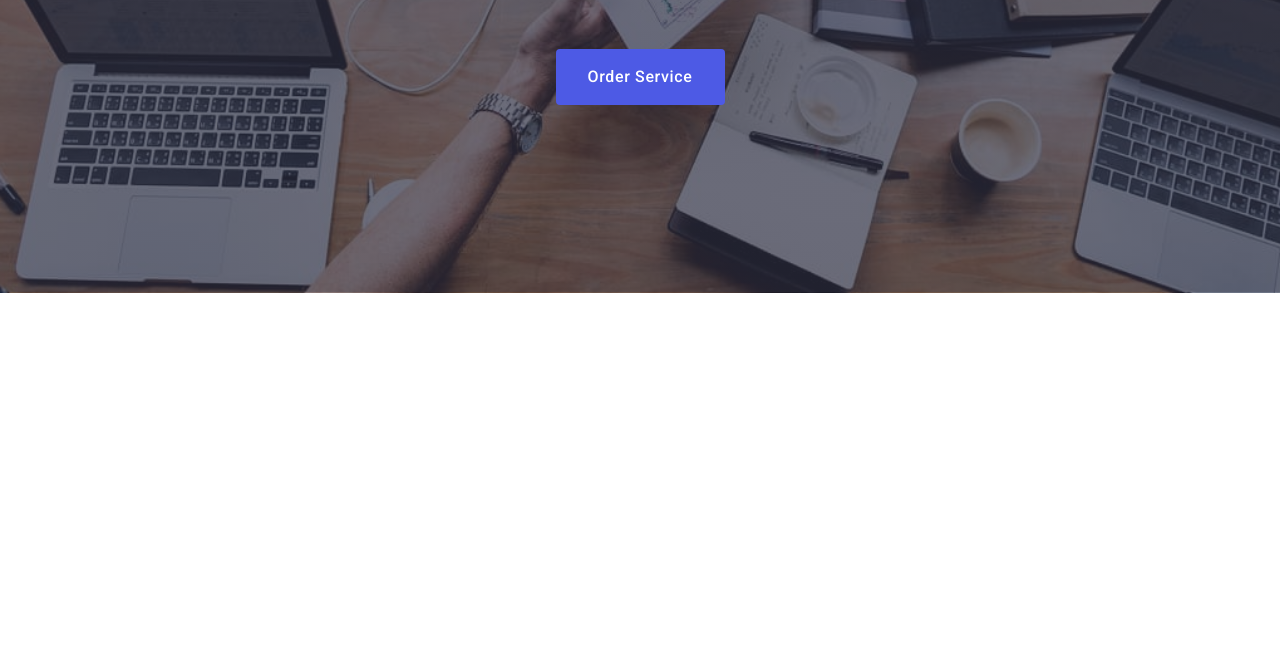
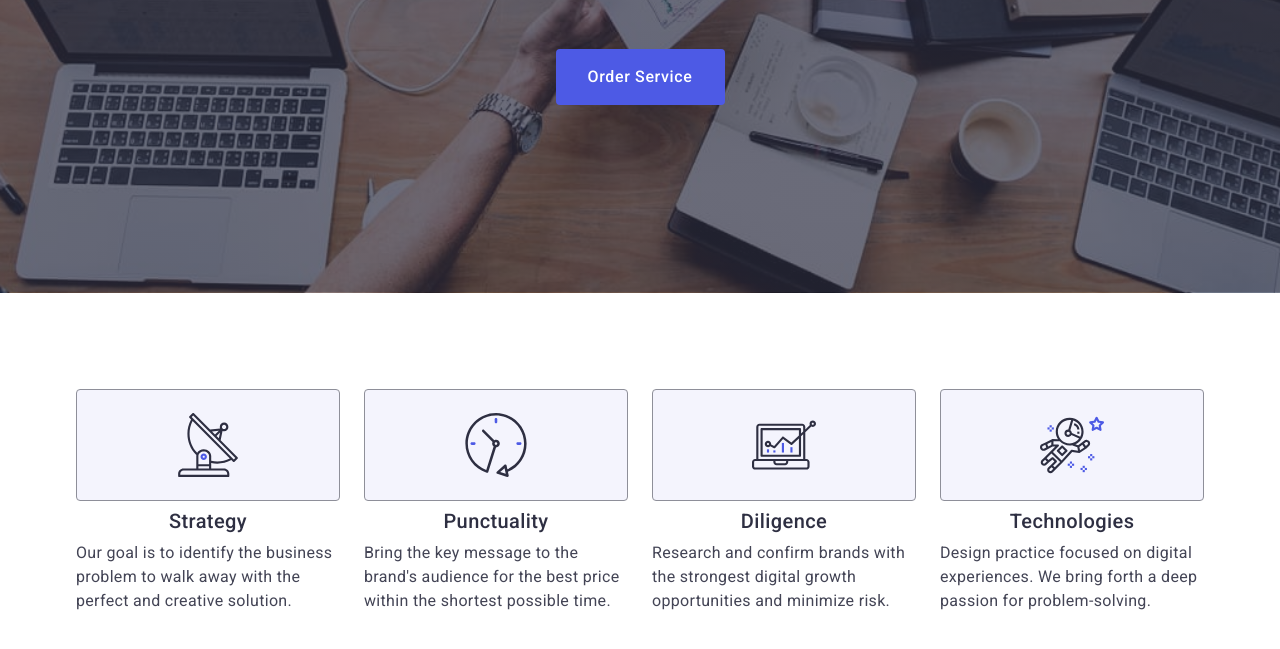
Before and after one commit to Slava-S943/goit-markup-hw-06, a plain HTML site: page index.html in a window 1280 px wide. Shown: the part 533-1182 px from the top of the page. Before the commit the page ends 826 px from the top, so only its background shows below. Drawn offline with nearby package versions, Linux system fonts and the light colour scheme.

Commit message:
Make values section fully adaptive for all breakpoints

```diff
--- a/css/styles-old.css
+++ b/css/styles-old.css
@@ -138,6 +138,7 @@
   line-height: 1.5;
   letter-spacing: 0.02em;
 }
+
 /* #endregion Values section */
 
 /* #region Team section */
--- a/css/styles.css
+++ b/css/styles.css
@@ -460,3 +460,90 @@ section {
 }
 
 /* #endregion Hero section */
+
+/* #region Values section */
+.values {
+  padding: 96px 0;
+}
+
+.values-list {
+  display: flex;
+  flex-wrap: wrap;
+  gap: 72px;
+}
+
+.values-item {
+  width: 100%;
+}
+
+.values-icon-box {
+  display: none;
+}
+
+.values-item-title {
+  font-weight: 700;
+  font-size: 36px;
+  line-height: 1.11;
+  letter-spacing: 0.02em;
+  text-align: center;
+  color: #2e2f42;
+  margin-bottom: 8px;
+}
+
+.values-item-text {
+  font-weight: 500;
+  font-size: 16px;
+  line-height: 1.5;
+  letter-spacing: 0.02em;
+  color: #434455;
+}
+
+@media screen and (min-width: 768px) {
+  .values-list {
+    flex-direction: row;
+    flex-wrap: wrap;
+    row-gap: 72px;
+    column-gap: 24px;
+  }
+
+  .values-item {
+    width: calc((100% - 24px) / 2);
+  }
+
+  .values-item-text {
+    text-align: left;
+  }
+}
+
+@media screen and (min-width: 1158px) {
+  .values-list {
+    flex-wrap: nowrap;
+    gap: 24px;
+  }
+
+  .values-item {
+    width: calc((100% - 72px) / 4);
+  }
+
+  .values-icon-box {
+    display: flex;
+    align-items: center;
+    justify-content: center;
+    height: 112px;
+    background-color: #f4f4fd;
+    border: 1px solid #8e8f99;
+    border-radius: 4px;
+    margin-bottom: 8px;
+  }
+
+  .values-item-title {
+    font-weight: 500;
+    font-size: 20px;
+    line-height: 1.2;
+  }
+
+  .values-item-text {
+    font-weight: 400;
+  }
+}
+/* #endregion Values section */
--- a/index.html
+++ b/index.html
@@ -139,7 +139,7 @@
       <!--  #endregion Hero section -->
 
       <!-- #region Values section -->
-      <!-- <section class="values">
+      <section class="values">
         <div class="container">
           <h2 class="values-title visually-hidden">Key Values</h2>
           <ul class="values-list">
@@ -193,7 +193,7 @@
             </li>
           </ul>
         </div>
-      </section> -->
+      </section>
       <!-- #endregion Values section -->
 
       <!-- #region Team section -->
```
